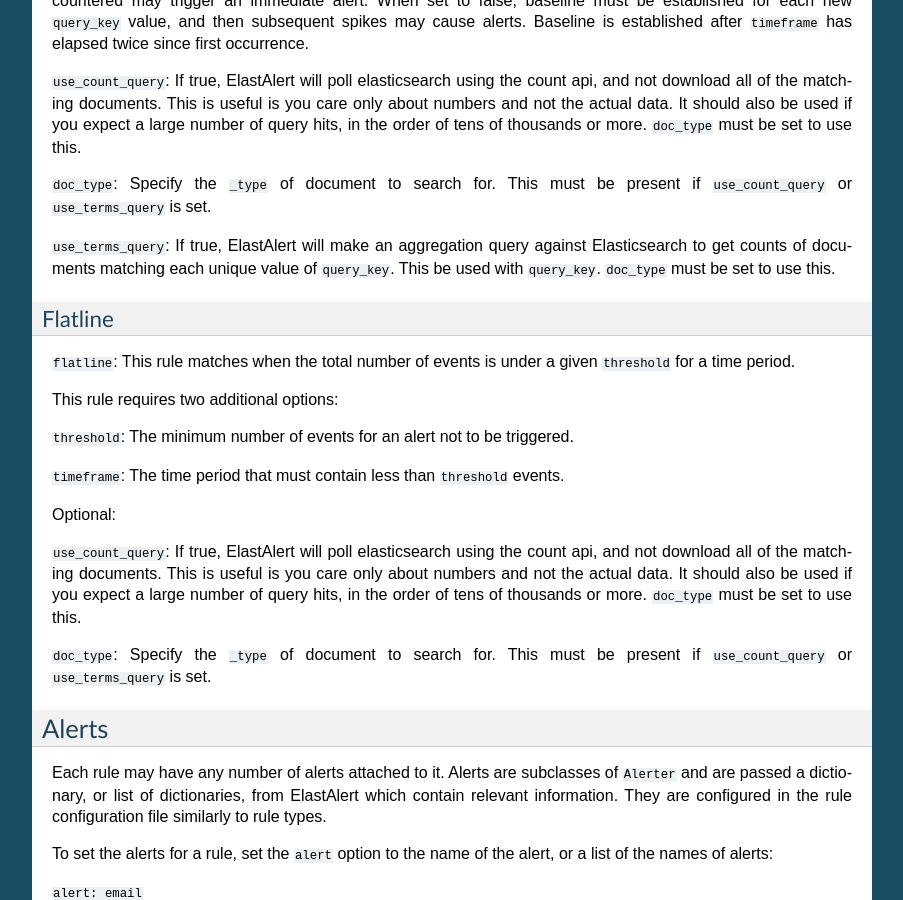
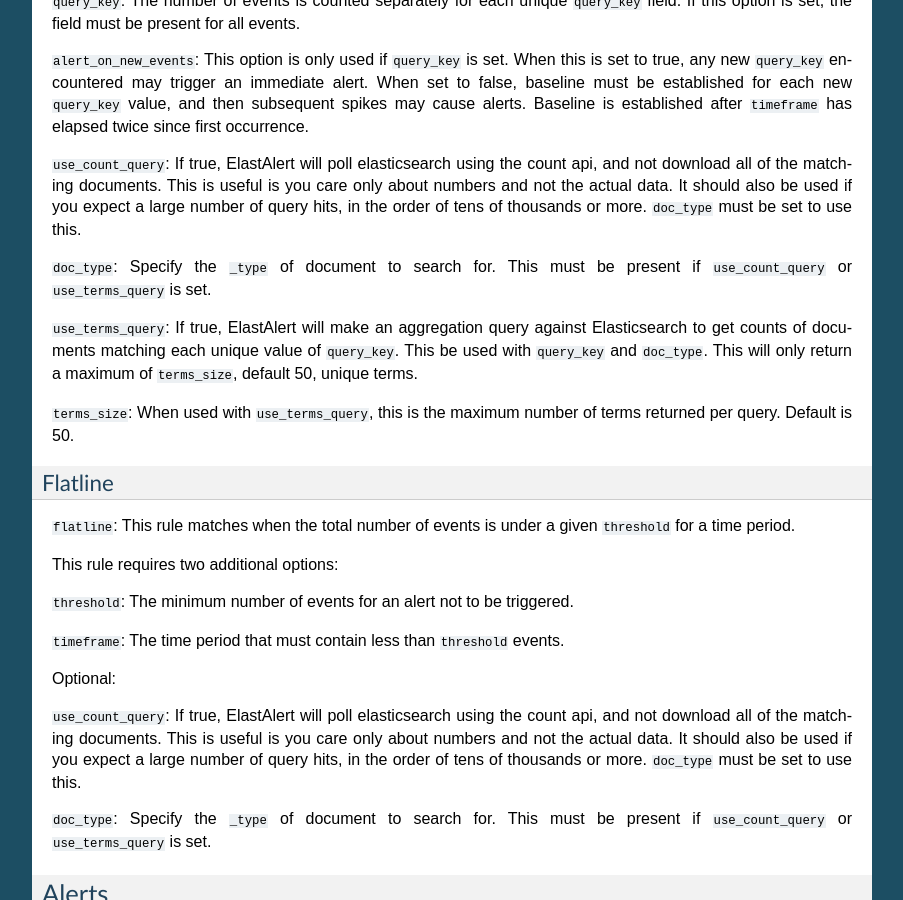
Before and after one commit to Yelp/elastalert, a Sphinx documentation site: the page built from docs/source/ruletypes.rst, in a window 1280 px wide and 900 px high, scrolled down 6974 px. Shown: the whole window, without its empty margins (198-1101 px from the left). Built offline with Sphinx 7.4.7, drawn with Linux system fonts in a browser that asks for light colours; some of the changed text lies outside the part shown.

Commit message:
Added docs for terms_size, upped the default, and fixed top_count_number

```diff
--- a/docs/source/ruletypes.rst
+++ b/docs/source/ruletypes.rst
@@ -251,7 +251,10 @@
 ``doc_type``: Specify the ``_type`` of document to search for. This must be present if ``use_count_query`` or ``use_terms_query`` is set.
 
 ``use_terms_query``: If true, ElastAlert will make an aggregation query against Elasticsearch to get counts of documents matching
-each unique value of ``query_key``. This be used with ``query_key`` and ``doc_type``.
+each unique value of ``query_key``. This be used with ``query_key`` and ``doc_type``. This will only return a maximum of ``terms_size``,
+default 50, unique terms.
+
+``terms_size``: When used with ``use_terms_query``, this is the maximum number of terms returned per query. Default is 50.
 
 ``query_key``: The number of events is remembered separately for each unique ``query_key`` field. If this option
 is set, the field must be present for all events.
@@ -374,7 +377,10 @@
 ``doc_type``: Specify the ``_type`` of document to search for. This must be present if ``use_count_query`` or ``use_terms_query`` is set.
 
 ``use_terms_query``: If true, ElastAlert will make an aggregation query against Elasticsearch to get counts of documents matching
-each unique value of ``query_key``. This be used with ``query_key``. ``doc_type`` must be set to use this.
+each unique value of ``query_key``. This be used with ``query_key`` and ``doc_type``. This will only return a maximum of ``terms_size``,
+default 50, unique terms.
+
+``terms_size``: When used with ``use_terms_query``, this is the maximum number of terms returned per query. Default is 50.
 
 Flatline
 ~~~~~~~~
```
Also changed, not shown: 1 other file.
